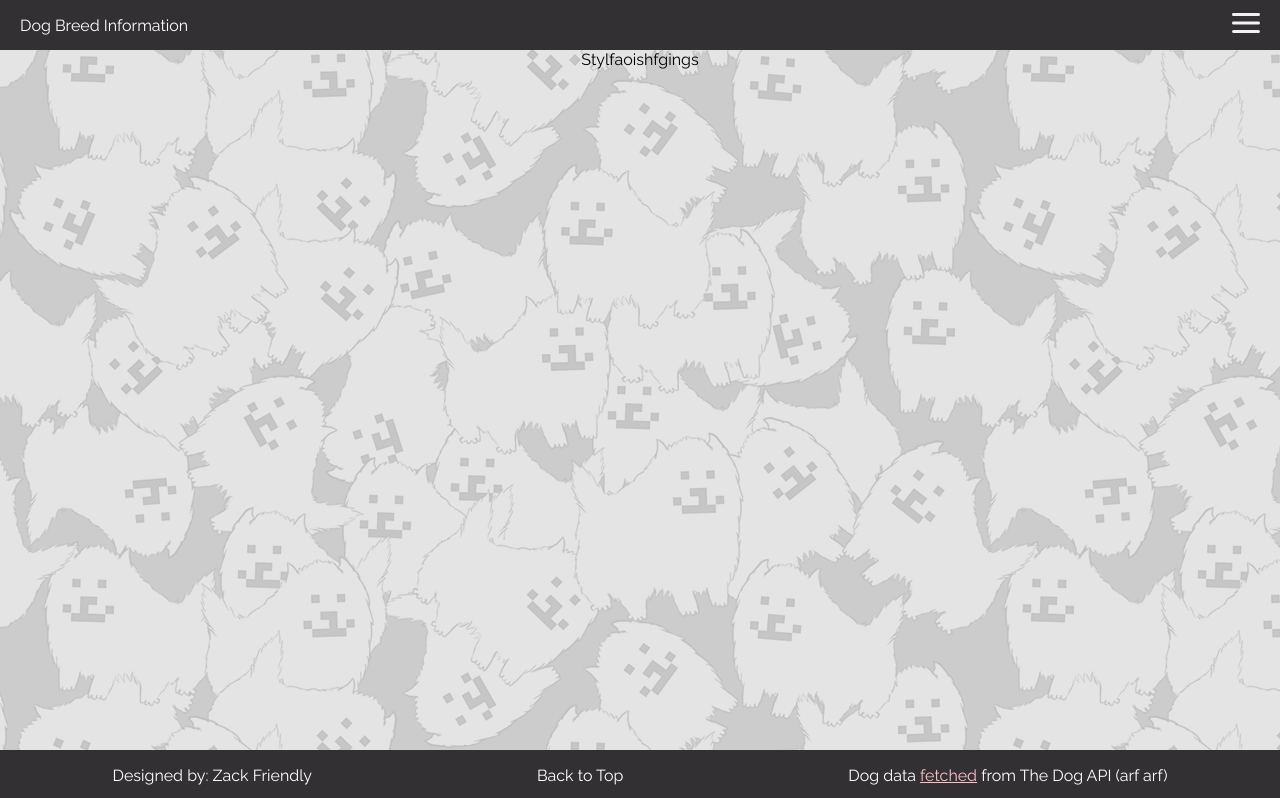
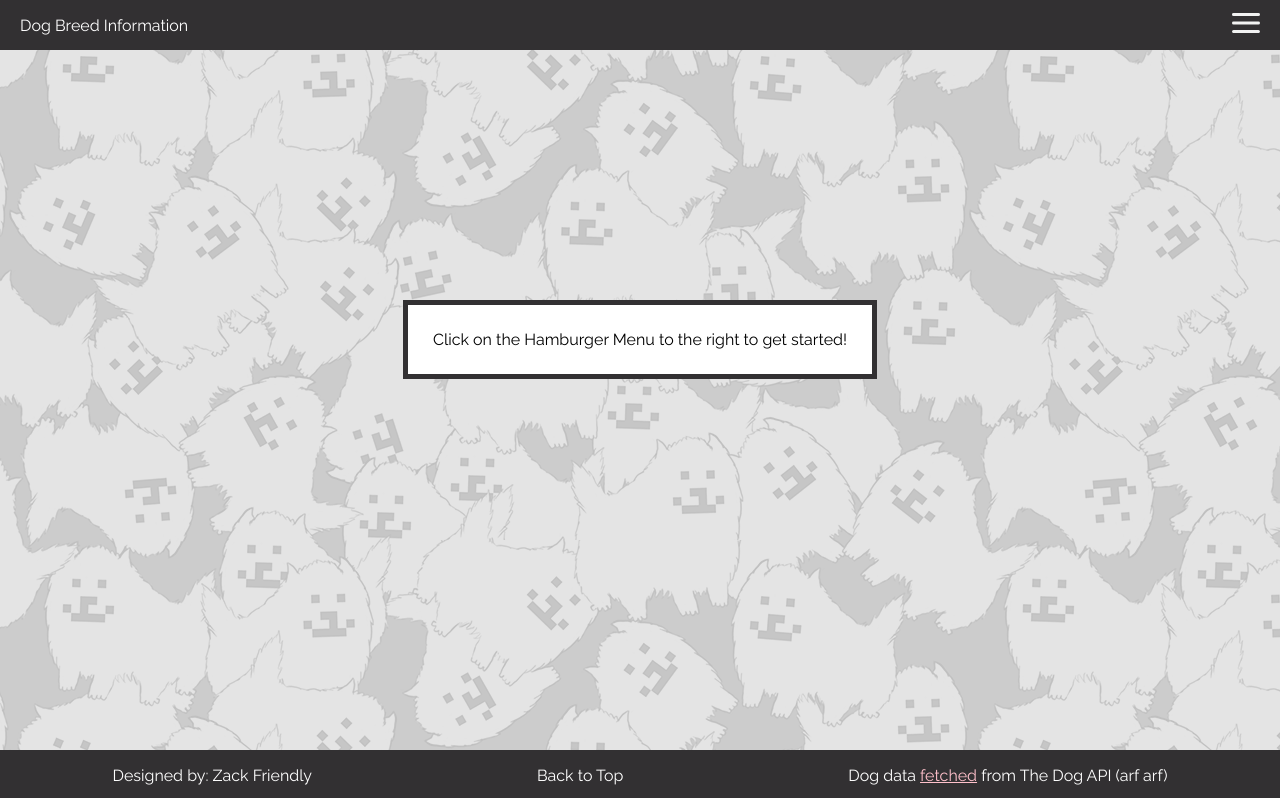
Before and after one commit to zfriendly/hamburger-api, a plain HTML site: page index.html in a window 1280 px wide. Shown: the top 798 px of the page. Drawn offline with Linux system fonts and the light colour scheme; no server answers.

Commit message:
Made site fully functional, need to add some style touches to finish it off

```diff
--- a/index.html
+++ b/index.html
@@ -65,7 +65,7 @@
     <ul class="nav__list"></ul>
     <main>
       <div class="overlay">
-        Stylfaoishfgings
+        Click on the Hamburger Menu to the right to get started!
       </div>
       <div class="rendered">
         <div id="dog__breed"></div>
--- a/style.css
+++ b/style.css
@@ -1,7 +1,8 @@
 /* * {
   border: 1px dotted red;
 } */
-body {
+body,
+html {
   /* background: rgb(245, 245, 245);
   background: linear-gradient(
     90deg,
@@ -11,13 +12,19 @@ body {
   background-image: url(dogbg2.png);
   margin: 0 auto;
   font-family: "Raleway", sans-serif;
-  height: 1500px;
+  height: 100%;
 }
 .rendered {
   display: none;
 }
 .rendered.active {
   display: inline;
+}
+.overlay {
+  margin-top: 250px;
+  border: 5px solid #323032;
+  padding: 25px;
+  background: white;
 }
 .dog__container {
   display: flex;
@@ -114,7 +121,8 @@ a {
 }
 .bottom {
   bottom: 0;
-  position: absolute;
+  left: 0;
+  position: fixed;
   display: flex;
   justify-content: space-around;
   align-items: center;
```
